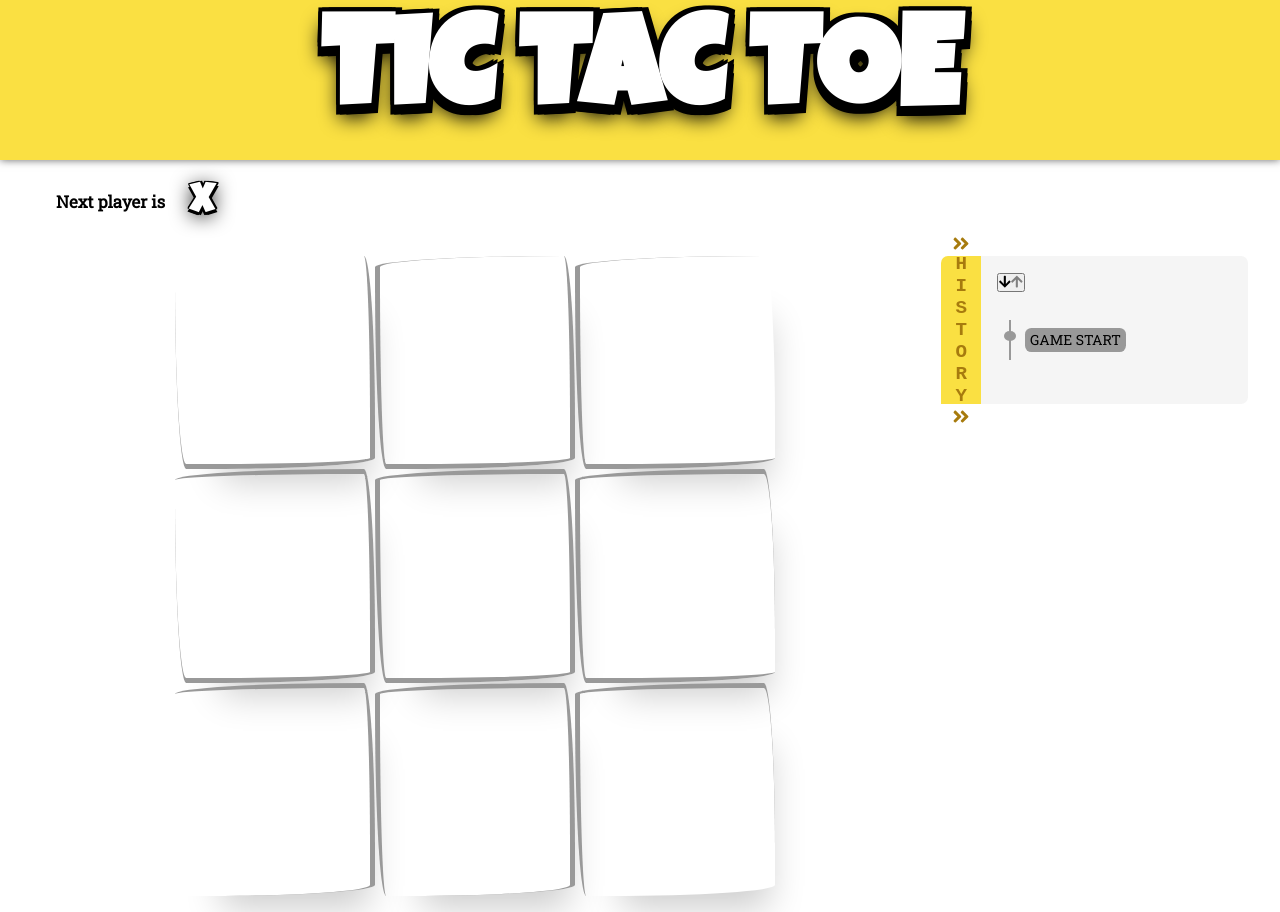
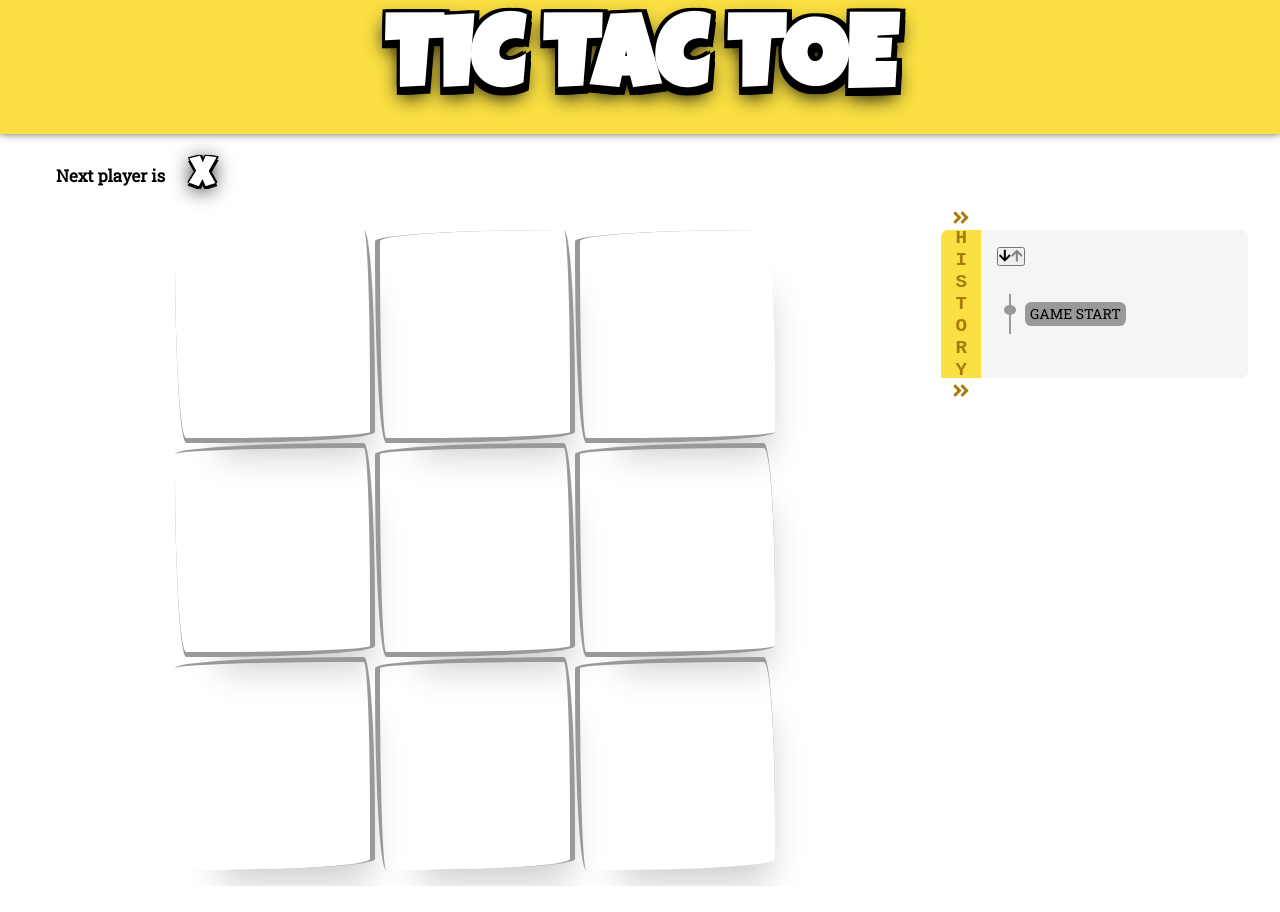
Before and after one commit to mery25/react-tictactoe, a React (Create React App) app: page / in a window 1280 px wide. After the commit the page ends 886 px from the top, so only its background shows below. Built offline with nearby package versions, Linux system fonts and the light colour scheme.

Commit message:
Change responsive text size

```diff
--- a/src/css/Header.css
+++ b/src/css/Header.css
@@ -19,7 +19,7 @@ header h1 {
 
 @media screen and (min-width: 600px) {
     header h1 {
-        font-size: 10vw;
+        font-size: 8vw;
     }
 
 }
```
